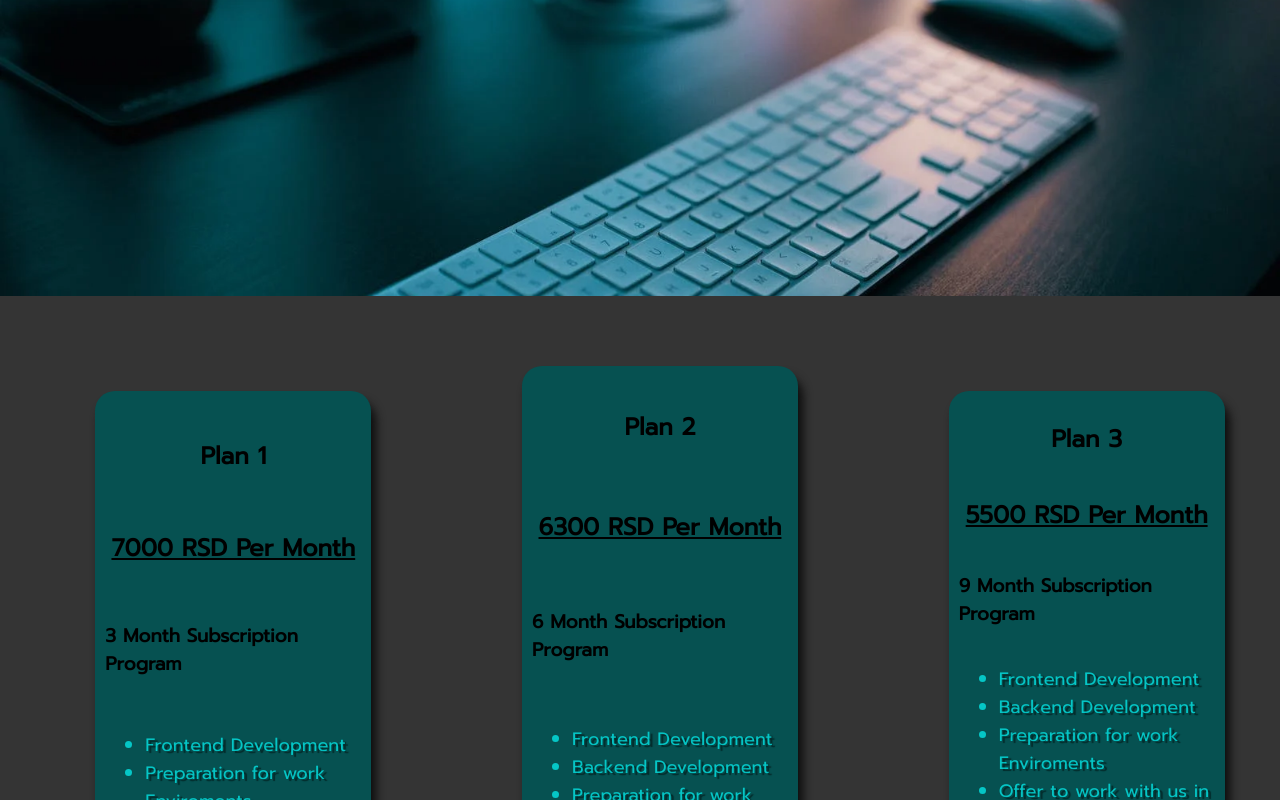
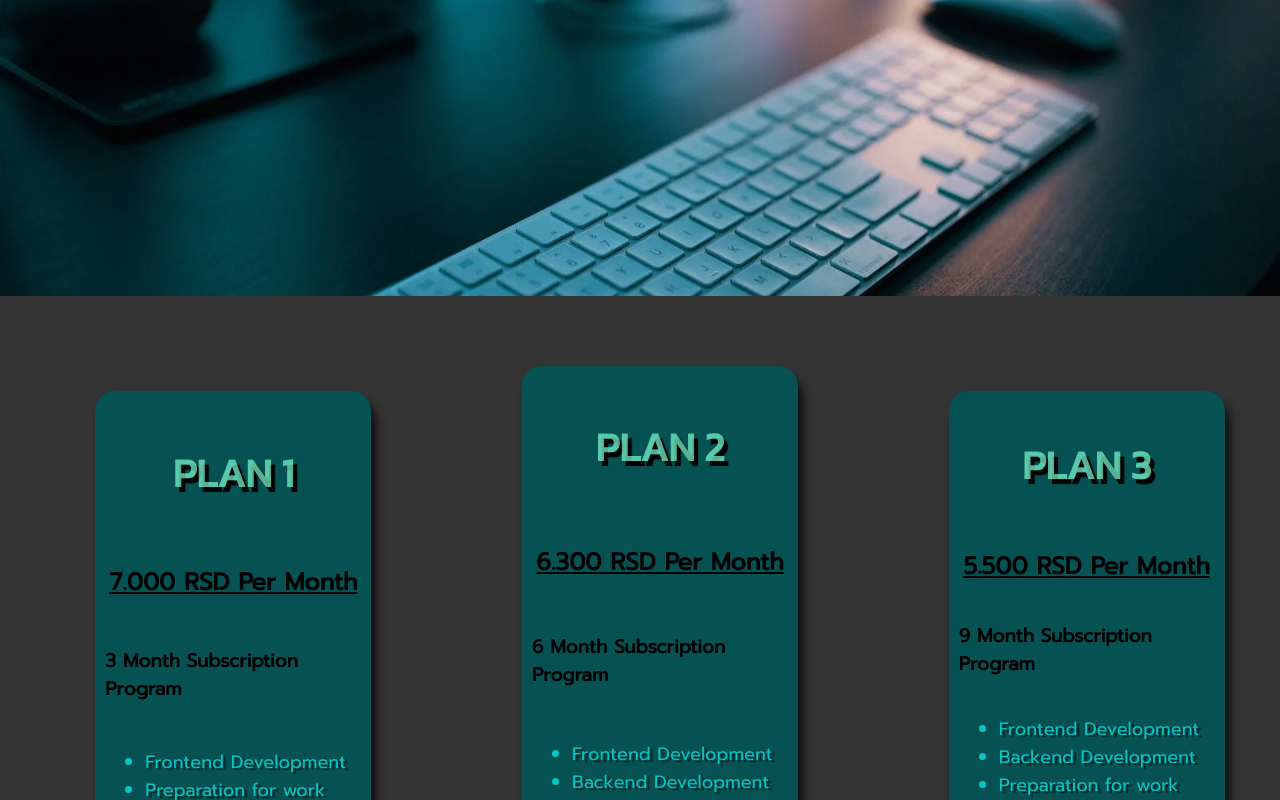
Before and after one commit to Ajduk93/School-project-1-CSS, a plain HTML site: page school-project-1.html in a window 1280 px wide. Shown: the part 465-1265 px from the top of the page. Drawn offline with Linux system fonts and the light colour scheme; a web font is replaced by a local one.

Commit message:
added modifications to letters and buttons

```diff
--- a/school-project-1.css
+++ b/school-project-1.css
@@ -116,6 +116,13 @@ body {
 .header-school-plans h1:nth-child(2){
     text-decoration: underline;
 }
+.header-school-plans h1:nth-child(1){
+    font-size: 40px;
+    Font-family: 'Kanit', sans-serif;
+    color: rgba(127, 255, 212, 0.69);
+    text-shadow: 4px 5px 1px rgb(1, 1, 1);
+    text-transform: uppercase;
+}
 .header-school-plan1{
 display: flex;
 height: 500px;
--- a/school-project-1.html
+++ b/school-project-1.html
@@ -27,7 +27,7 @@
       <article class="header-school-plans">
         <div class="header-school-plan1">
           <h1>Plan 1</h1>
-          <h1>7000 RSD Per Month</h1>
+          <h1>7.000 RSD Per Month</h1>
           <h3>3 Month Subscription Program</h3>
           <ul>
             <li>Frontend Development</li>
@@ -39,7 +39,7 @@
         </div>
         <div class="header-school-plan2">
           <h1>Plan 2</h1>
-          <h1>6300 RSD Per Month</h1>
+          <h1>6.300 RSD Per Month</h1>
           <h3>6 Month Subscription Program</h3>
           <ul>
             <li>Frontend Development</li>
@@ -52,7 +52,7 @@
         </div>
         <div class="header-school-plan3">
           <h1>Plan 3</h1>
-          <h1>5500 RSD Per Month</h1>
+          <h1>5.500 RSD Per Month</h1>
           <h3>9 Month Subscription Program</h3>
           <ul>
             <li>Frontend Development</li>
```
